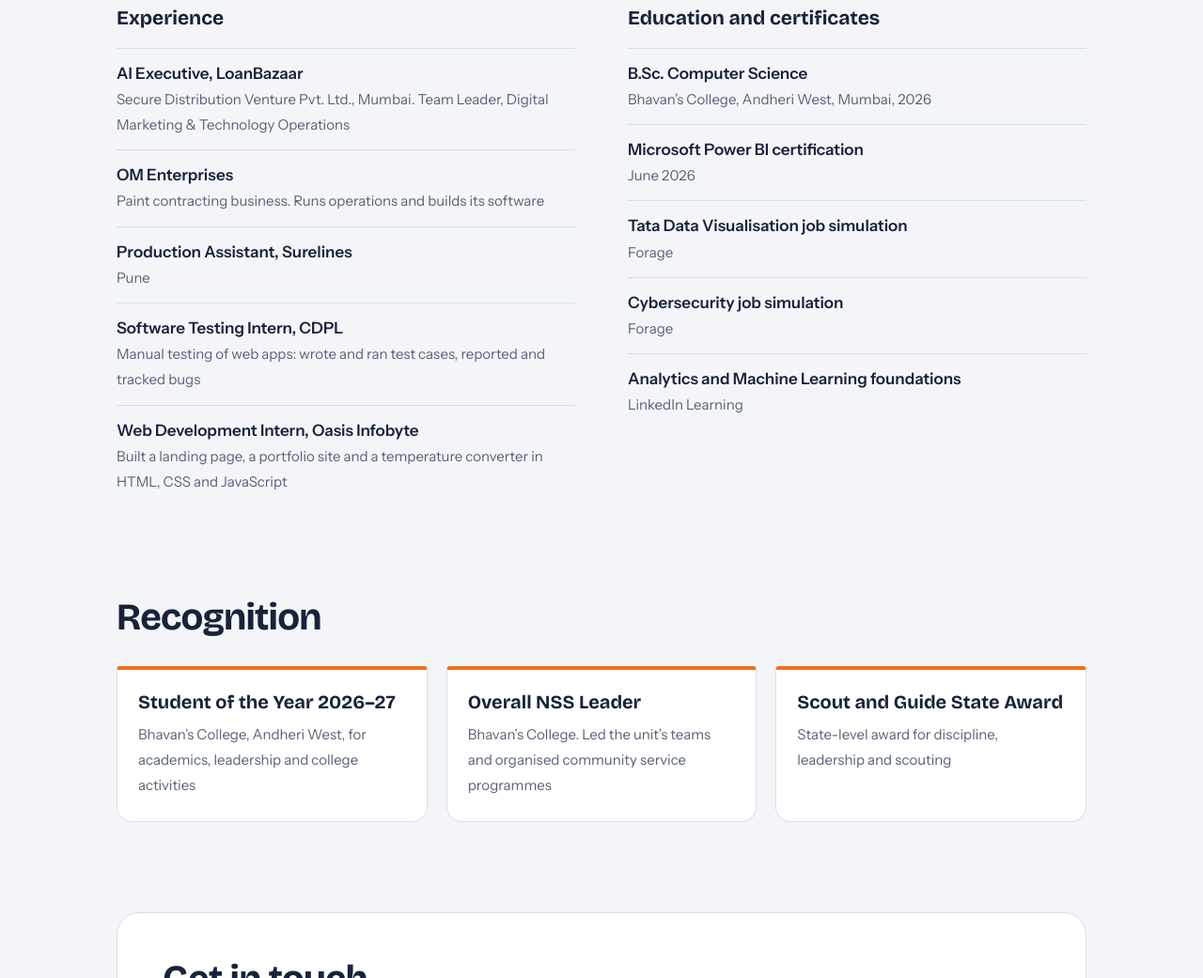
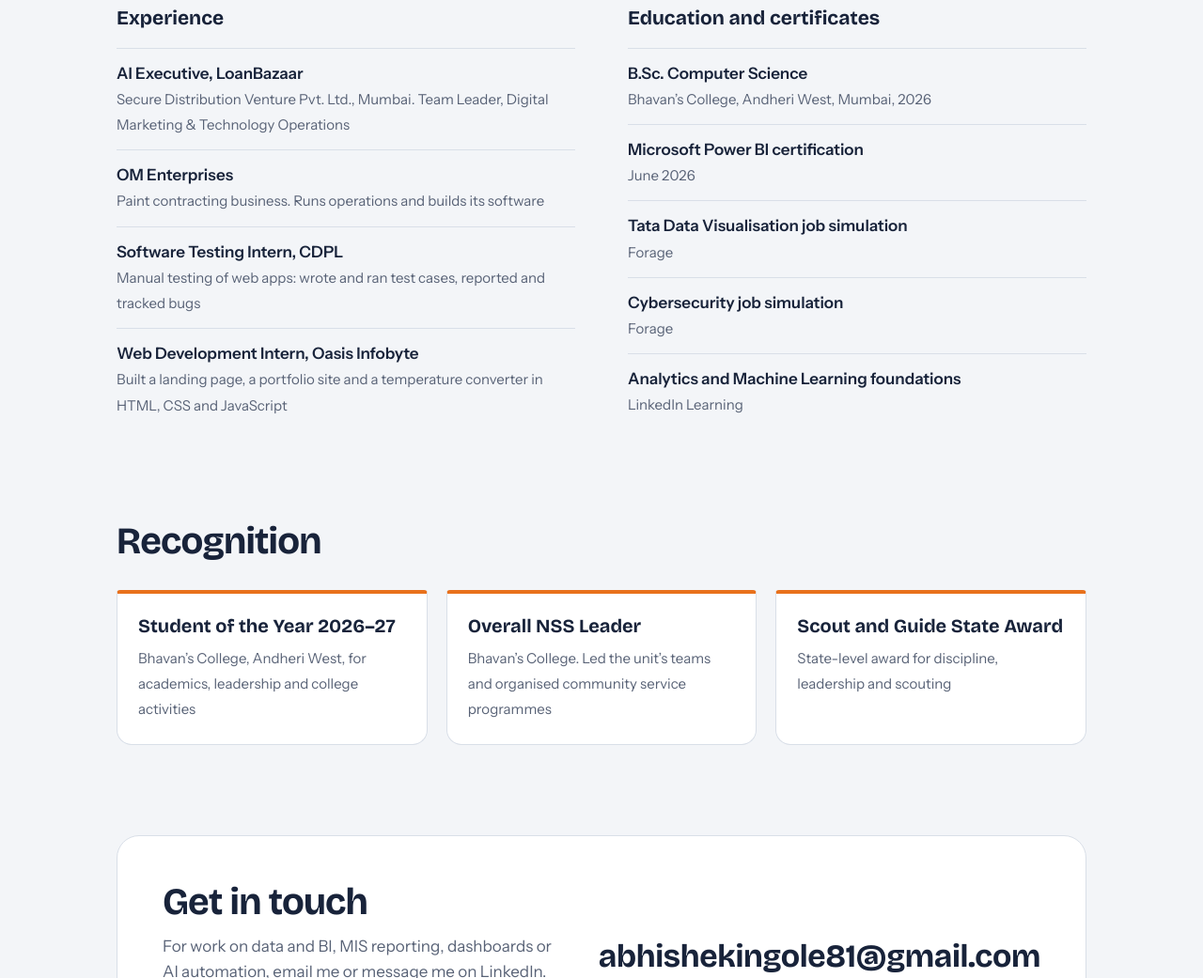
Before and after one commit to Abhi-ingole/Abhi-ingole.github.io, a plain HTML site: page index.html in a window 1280 px wide. Shown: the part 5227-6268 px from the top of the page at 94% size. Drawn offline with nearby package versions, Linux system fonts and the light colour scheme.

Commit message:
Remove Surelines from experience
Co-Authored-By: Claude Opus 5.5 <noreply@anthropic.com>
Claude-Session: https://claude.ai/code/session_01RuDu5nujPyoVxprrHqSBGS

```diff
--- a/index.html
+++ b/index.html
@@ -522,7 +522,6 @@ footer{padding:36px 0 48px;color:var(--slate);font-size:14px;display:flex;justif
         <ol>
           <li><b>AI Executive, LoanBazaar</b><span>Secure Distribution Venture Pvt. Ltd., Mumbai. Team Leader, Digital Marketing &amp; Technology Operations</span></li>
           <li><b>OM Enterprises</b><span>Paint contracting business. Runs operations and builds its software</span></li>
-          <li><b>Production Assistant, Surelines</b><span>Pune</span></li>
           <li><b>Software Testing Intern, CDPL</b><span>Manual testing of web apps: wrote and ran test cases, reported and tracked bugs</span></li>
           <li><b>Web Development Intern, Oasis Infobyte</b><span>Built a landing page, a portfolio site and a temperature converter in HTML, CSS and JavaScript</span></li>
         </ol>
```
